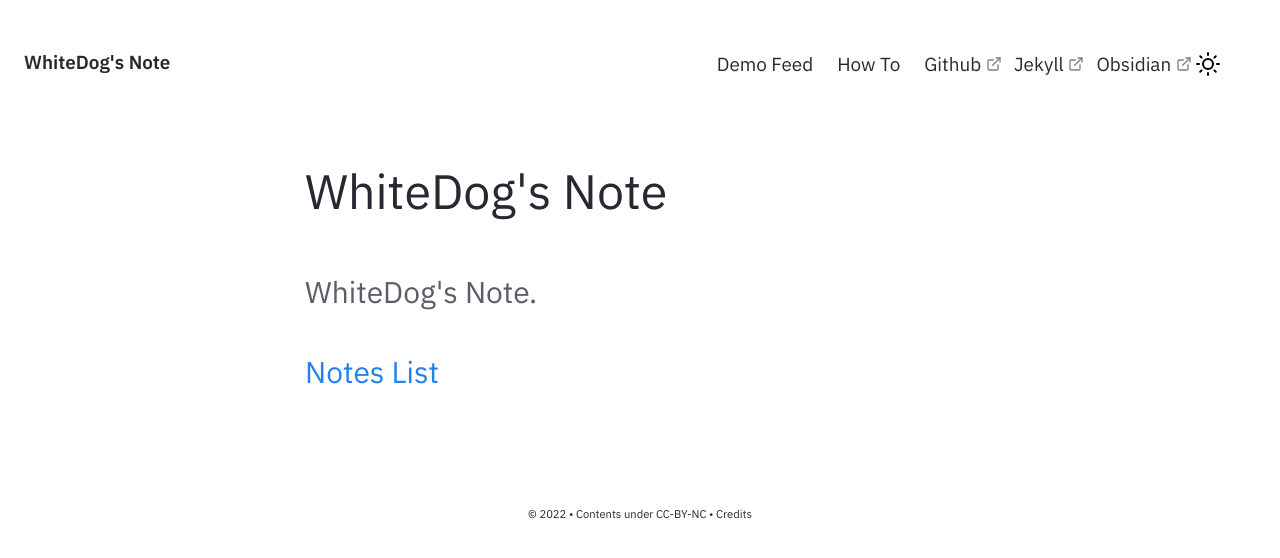
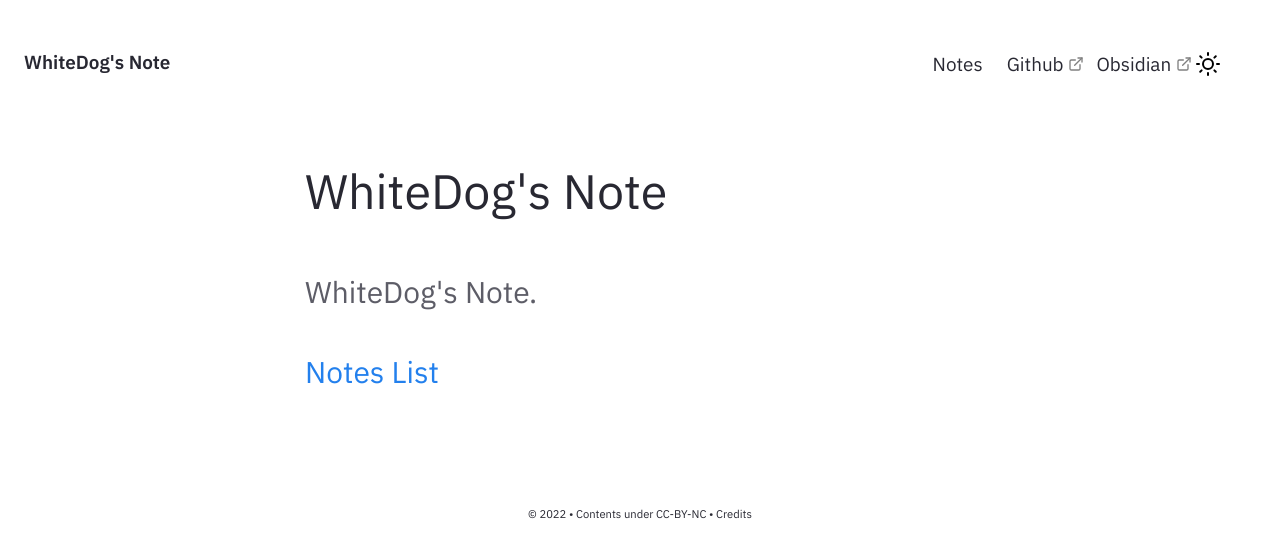
Before and after one commit to xiaobaigou1000/xiaobaigou1000.github.io, a Jekyll site: the page built from pages/index.md, in a window 1280 px wide. Shown: the top 558 px of the page. Built offline with Jekyll 4.4.1, drawn with Linux system fonts in a browser that asks for light colours.

Commit message:
edit Nav.html

```diff
--- a/_includes/Nav.html
+++ b/_includes/Nav.html
@@ -54,16 +54,10 @@
     <div id="navbarBasicExample" class="navbar-menu">
       <div class="navbar-start">
         <a href="{{'/notes' | relative_url}}" class="navbar-item">
-          Demo Feed
+          Notes
         </a>
-        <a href="../post/how-to" class="navbar-item">
-          How To
-        </a>
-        <a href="https://github.com/Jekyll-Garden/jekyll-garden.github.io" target="_blank" class="navbar-item">
+        <a href="https://github.com/xiaobaigou1000/xiaobaigou1000.github.io" target="_blank" class="navbar-item">
           Github
-        </a>
-        <a href="https://jekyllrb.com/" target="_blank" class="navbar-item">
-          Jekyll
         </a>
         <a href="https://obsidian.md/"  target="_blank" class="navbar-item">
           Obsidian
```
